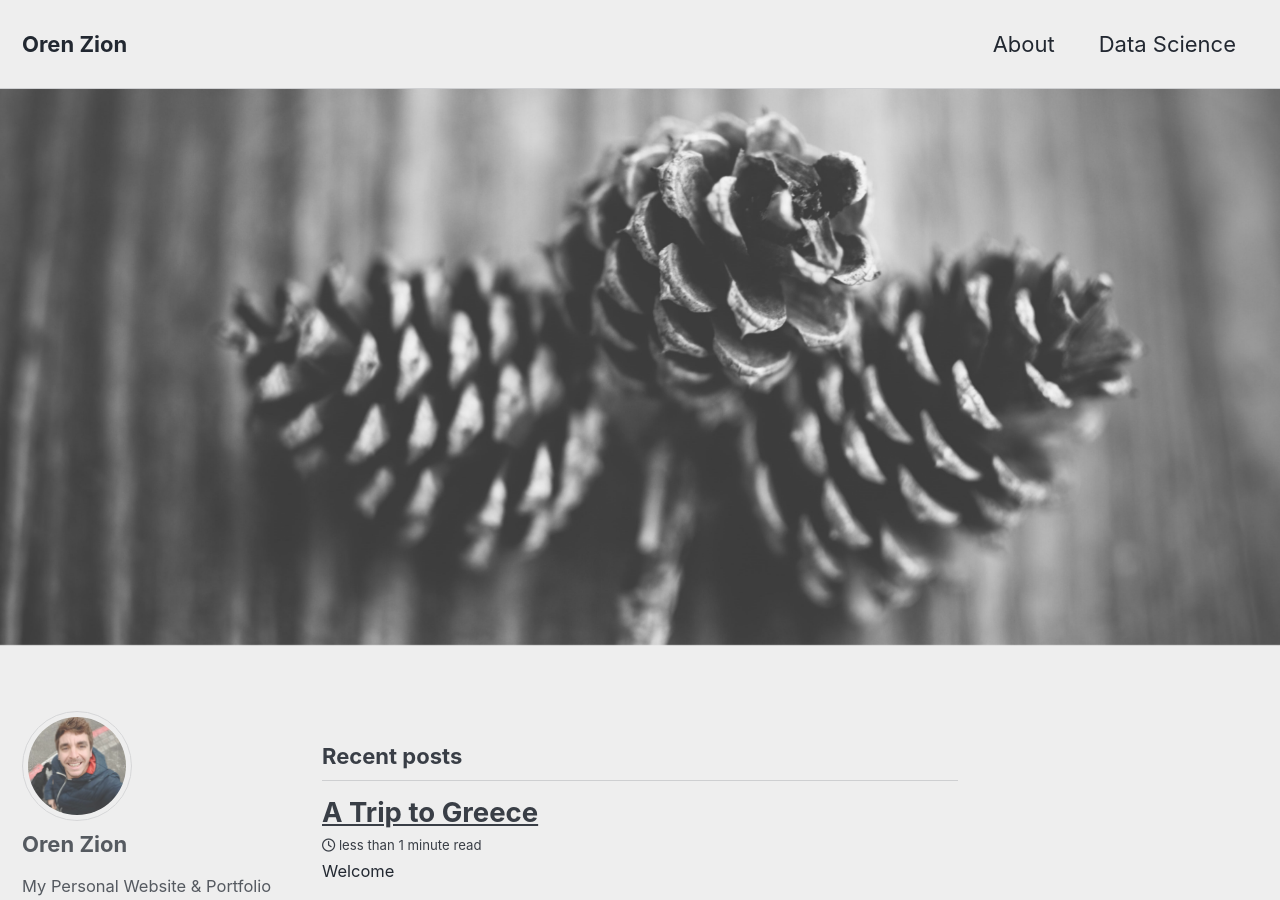
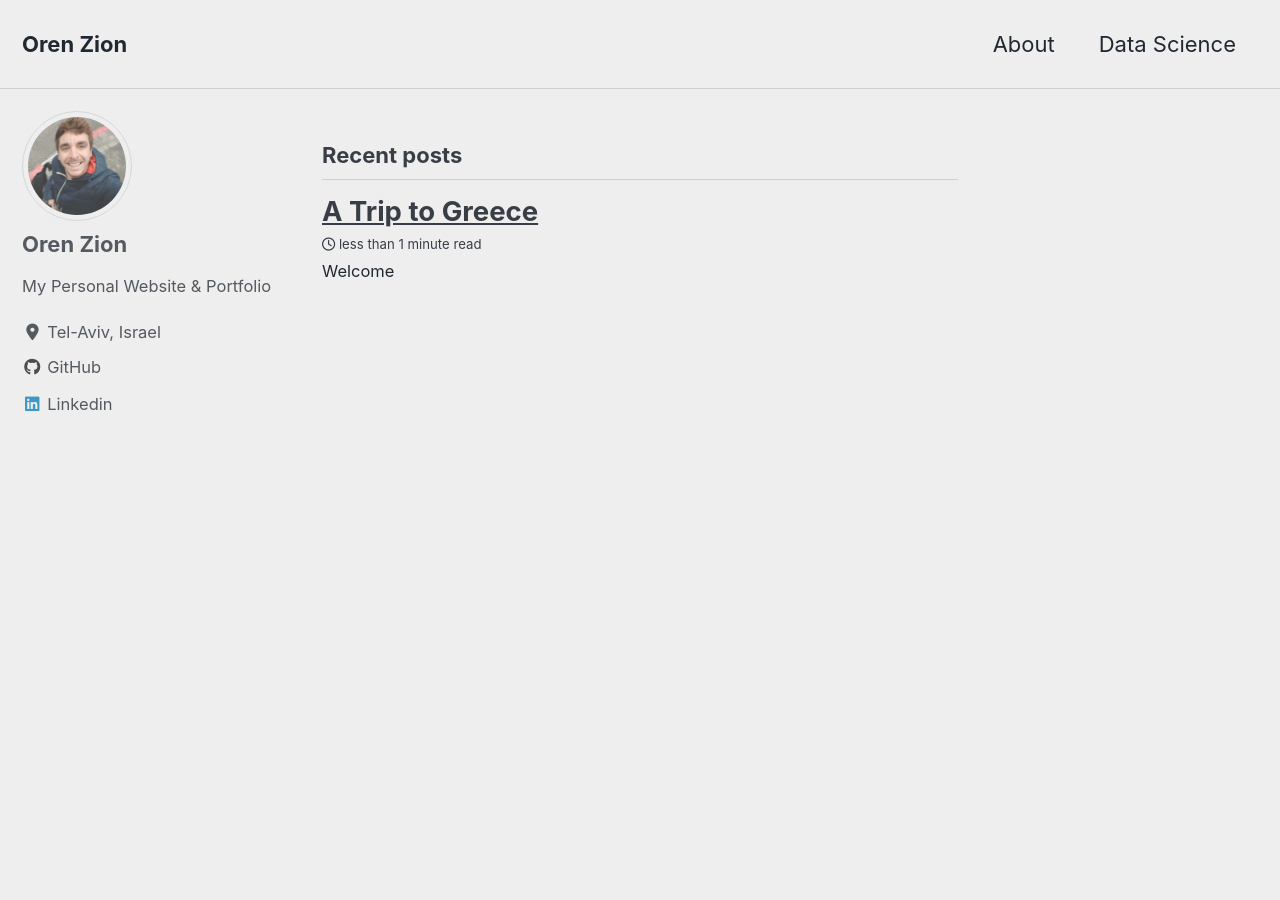
Before and after one commit to orenzion/orenzion.github.io, a Jekyll site: the page built from index.html, in a window 1280 px wide and 900 px high. Built offline with Jekyll 4.4.1, drawn with Linux system fonts in a browser that asks for light colours; cached includes are drawn as plain includes; nearby versions of some CDN libraries; the list of posts is cut into pages by our own code.

Commit message:
remove home image

```diff
--- a/index.html
+++ b/index.html
@@ -1,6 +1,4 @@
 ---
 layout: home
 author_profile: true
-header:
-    image: "/images/blackandwhitepinecones.jpg"
 ---
```
